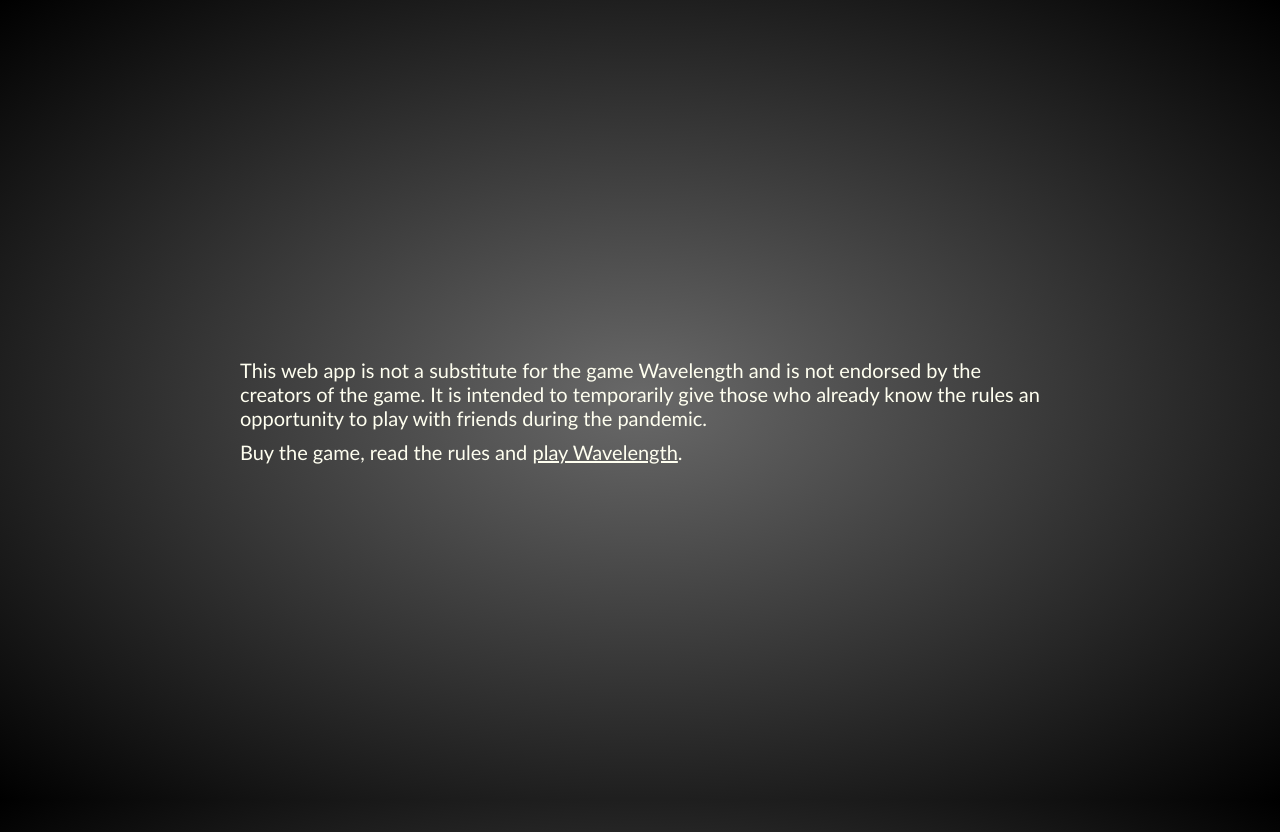
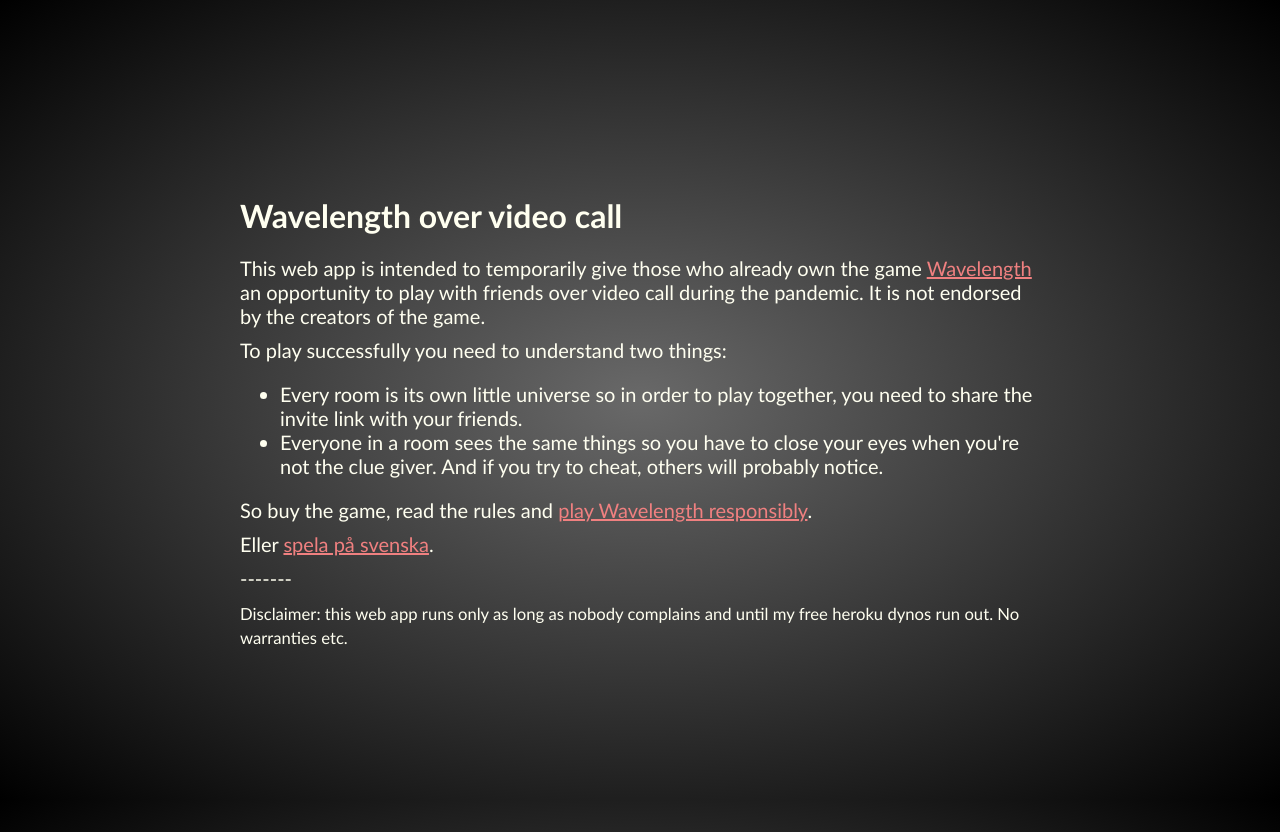
Before and after one commit to laaksoharju/wldemo, a Vue app: page /#/ in a window 1280 px wide. Built offline with nearby package versions, Linux system fonts and the light colour scheme; what vue2-touch-events would draw is missing.

Commit message:
added Swedish version to play with my parents

```diff
--- a/data/wavelength-en.json
+++ b/data/wavelength-en.json
@@ -2,6 +2,6 @@
 	"hide": "Hide",
 	"reveal": "Reveal",
 	"invite": "Invite other players with this link:",
-	"create": "Create new session",
+	"create": "Or create a new room!",
 	"new": "Next card"
 }
--- a/data/wavelength-se.json
+++ b/data/wavelength-se.json
@@ -1,7 +1,7 @@
 {
-	"hide": "Döl!",
+	"hide": "Dölj",
 	"reveal": "Visa",
 	"invite": "Bjud in andra med denna länk:",
-	"create": "Skapa ny omgång",
+	"create": "Eller skapa ett nytt rum!",
 	"new": "Nästa kort"
 }
--- a/socketsWavelength.js
+++ b/socketsWavelength.js
@@ -1,10 +1,10 @@
 function sockets(io, socket, data) {
     socket.on('setupWavelength', function(d) {
-      data.createRoom(d);
+      data.createRoom(d.roomId, d.lang);
     })
     socket.on('wavelengthLoaded', function(d) {
       socket.join(d.roomId);
-      socket.emit('wavelengthLabels', data.getUILabels());
+      socket.emit('wavelengthLabels', data.getUILabels(d.roomId));
       socket.emit('newMission', data.getCurrentMission(d.roomId));
     });
     socket.on('wavelengthUpdate', function(d) {
--- a/src/components/WlDial.vue
+++ b/src/components/WlDial.vue
@@ -108,6 +108,7 @@
     },
     moveDial: function (event) {
       if (mouseDown || event.touches?.length > 0) {
+        event.preventDefault();
         let x = event.clientX
         let y = event.clientY
 
--- a/src/components/WlPoints.vue
+++ b/src/components/WlPoints.vue
@@ -35,6 +35,7 @@
   grid-template-columns: 1fr 1fr 1fr;
   font-size: 5vw;
   pointer-events: all;
+  margin-top: 0.5rem;
 }
 .points {
   grid-area: pp;
--- a/src/views/Home.vue
+++ b/src/views/Home.vue
@@ -1,11 +1,34 @@
 <template>
   <div class="center">
     <div>
+      <h1>Wavelength over video call</h1>
       <p>
-        This web app is not a substitute for the game Wavelength and is not endorsed by the creators of the game. It is intended to temporarily give those who already know the rules an opportunity to play with friends during the pandemic.
+        This web app is intended to temporarily give those who already own the game <a href="https://boardgamegeek.com/boardgame/262543/wavelength">Wavelength</a> an opportunity to play with friends over video call during the pandemic. It is not endorsed by the creators of the game.
       </p>
       <p>
-        Buy the game, read the rules and <a class="link" @click="setupWavelength">play Wavelength</a>.
+        To play successfully you need to understand two things:
+        <ul>
+          <li>
+            Every room is its own little universe so in order to play together, you need to share the invite link with your friends.
+          </li>
+          <li>
+            Everyone in a room sees the same things so you have to close your eyes when you're not the clue giver. And if you try to cheat, others will probably notice.
+          </li>
+        </ul>
+      </p>
+      <p>
+        So buy the game, read the rules and <a @click="setupWavelength('en')">play Wavelength responsibly</a>.
+      </p>
+      <p>
+        Eller <a @click="setupWavelength('se')">spela på svenska</a>.
+      </p>
+      <p>
+        -------
+      </p>
+      <p>
+        <small>
+          Disclaimer: this web app runs only as long as nobody complains and until my free heroku dynos run out. No warranties etc.
+        </small>
       </p>
     </div>
   </div>
@@ -20,8 +43,9 @@
     this.$store.commit('SET_ROOM_ID');
   },
   methods: {
-    setupWavelength: function () {
-      this.$store.state.socket.emit('setupWavelength', this.$store.state.roomId);
+    setupWavelength: function (lang="en") {
+      this.$store.state.socket.emit('setupWavelength', {roomId: this.$store.state.roomId,
+        lang: lang });
       this.$router.push("/room/" + this.$store.state.roomId);
     },
   }
@@ -35,9 +59,10 @@
     height: 100vh;
     padding: 1em;
   }
-  .link {
+  a {
     text-decoration: underline;
     cursor: pointer;
+    color: lightcoral;
   }
   p {
     font-size: 1.25em;
--- a/src/views/Wavelength.vue
+++ b/src/views/Wavelength.vue
@@ -27,11 +27,11 @@
     <footer>
       <div class="new">
         <p>
-          Invite other players with this link:
+          {{ labels.invite }}
           <input type="text" class="link" :value="publicPath + $route.path" @click="selectAll" readonly="readonly">
         </p>
         <p>
-          Or <router-link to="/">create a new room!</router-link>
+          <router-link to="/">{{ labels.create }}</router-link>
         </p>
       </div>
     </footer>
@@ -77,7 +77,8 @@
     const newRoute = this.$route.params.id + "?id=" + this.$store.state.playerId;
     if (this.$route.params.id + "?id=" + this.$route.query.id !== newRoute)
       this.$router.push(newRoute);
-    this.$store.state.socket.emit('wavelengthLoaded', {roomId: this.$route.params.id, playerId: this.$store.state.playerId } );
+    this.$store.state.socket.emit('wavelengthLoaded', {roomId: this.$route.params.id,
+      playerId: this.$store.state.playerId } );
     this.$store.state.socket.on('wavelengthLabels', labels =>
       this.labels = labels)
     this.$store.state.socket.on('newMission', function (mission) {
```
Also changed, not shown: dataHandlerWavelength.js (+13 -10 lines), data/wavelength-en.csv (renamed from data/wavelength.csv), data/wavelength-se.csv (added).
